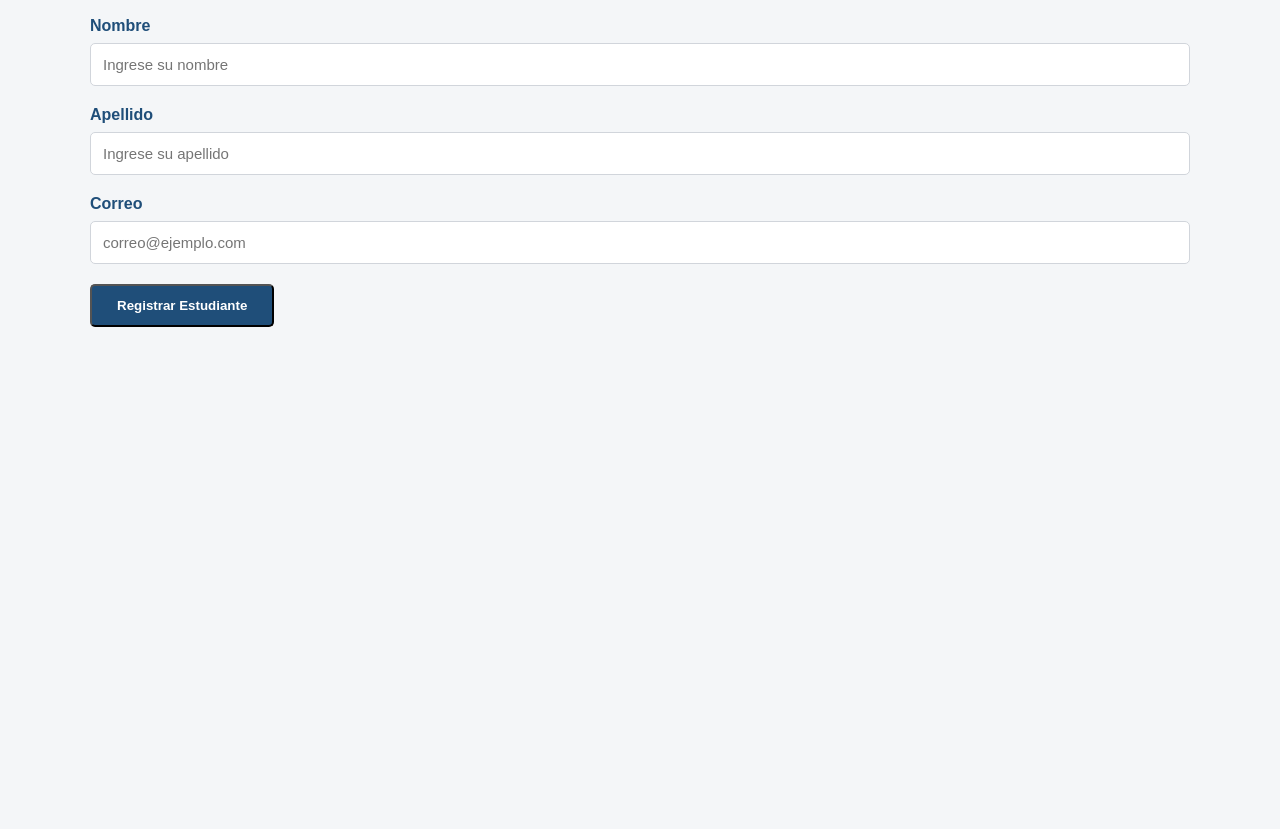
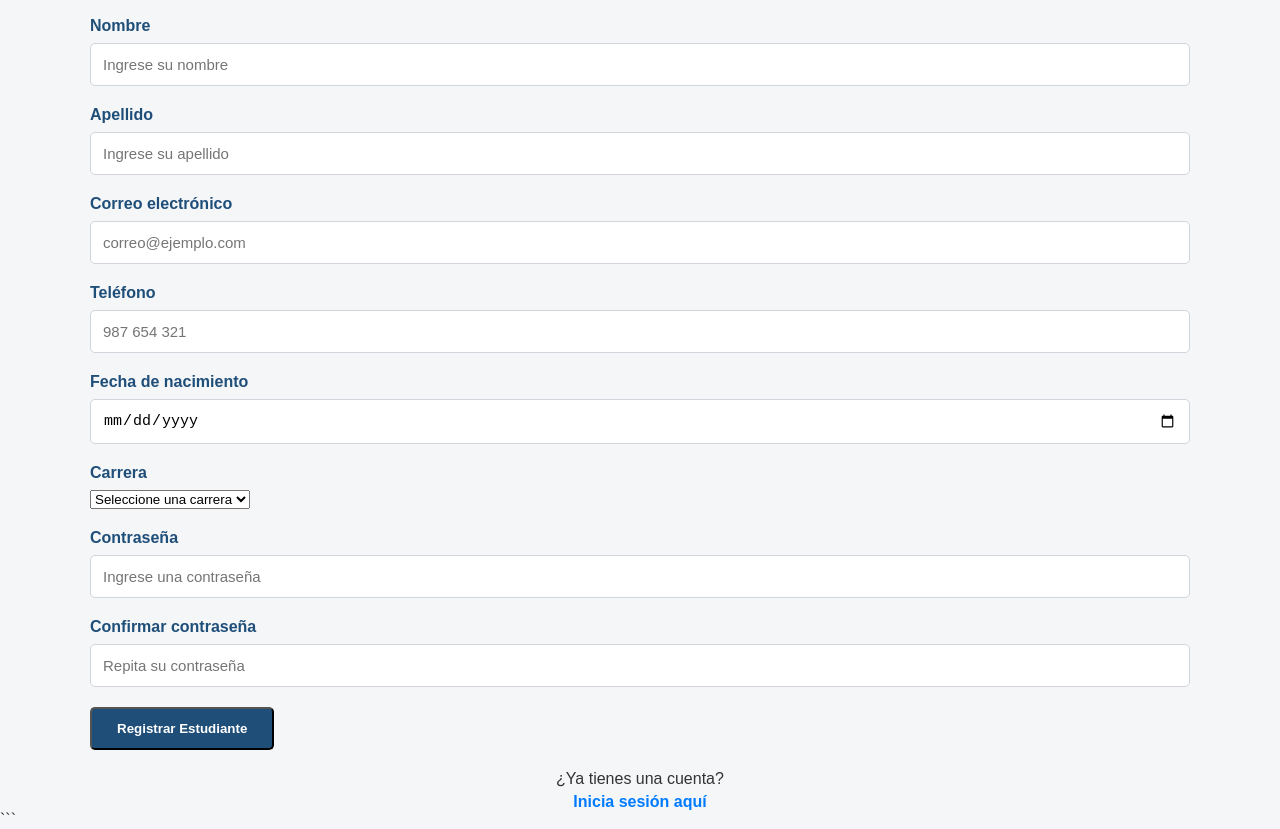
Before and after one commit to AxelCorreaViera/Tarea_herramientasDeDesarrollo, a plain HTML site: page formulario.html in a window 1280 px wide. Shown: the part 51-880 px from the top of the page. Before the commit the page ends 800 px from the top, so only its background shows below. Drawn offline with Linux system fonts and the light colour scheme.

Commit message:
feat: agregar login

````diff
--- a/formulario.html
+++ b/formulario.html
@@ -1,3 +1,4 @@
+
 <!DOCTYPE html>
 <html lang="es">
 <head>
@@ -17,22 +18,106 @@
 
         <div class="campo">
             <label for="nombre">Nombre</label>
-            <input type="text" id="nombre" placeholder="Ingrese su nombre">
+            <input
+                type="text"
+                id="nombre"
+                name="nombre"
+                placeholder="Ingrese su nombre"
+                autocomplete="given-name"
+                required>
         </div>
 
         <div class="campo">
             <label for="apellido">Apellido</label>
-            <input type="text" id="apellido" placeholder="Ingrese su apellido">
+            <input
+                type="text"
+                id="apellido"
+                name="apellido"
+                placeholder="Ingrese su apellido"
+                autocomplete="family-name"
+                required>
         </div>
 
         <div class="campo">
-            <label for="correo">Correo</label>
-            <input type="email" id="correo" placeholder="correo@ejemplo.com">
+            <label for="correo">Correo electrónico</label>
+            <input
+                type="email"
+                id="correo"
+                name="correo"
+                placeholder="correo@ejemplo.com"
+                autocomplete="email"
+                required>
         </div>
 
-        <button class="btn">
+        <div class="campo">
+            <label for="telefono">Teléfono</label>
+            <input
+                type="tel"
+                id="telefono"
+                name="telefono"
+                placeholder="987 654 321"
+                autocomplete="tel"
+                pattern="[0-9]{9}"
+                maxlength="9"
+                required>
+        </div>
+
+        <div class="campo">
+            <label for="fechaNacimiento">Fecha de nacimiento</label>
+            <input
+                type="date"
+                id="fechaNacimiento"
+                name="fechaNacimiento"
+                required>
+        </div>
+
+        <div class="campo">
+            <label for="carrera">Carrera</label>
+            <select id="carrera" name="carrera" required>
+                <option value="">Seleccione una carrera</option>
+                <option value="ingenieria-sistemas">Ingeniería de Sistemas</option>
+                <option value="ingenieria-industrial">Ingeniería Industrial</option>
+                <option value="administracion">Administración</option>
+                <option value="contabilidad">Contabilidad</option>
+                <option value="derecho">Derecho</option>
+            </select>
+        </div>
+
+        <div class="campo">
+            <label for="contrasena">Contraseña</label>
+            <input
+                type="password"
+                id="contrasena"
+                name="contrasena"
+                placeholder="Ingrese una contraseña"
+                autocomplete="new-password"
+                minlength="8"
+                required>
+        </div>
+
+        <div class="campo">
+            <label for="confirmarContrasena">Confirmar contraseña</label>
+            <input
+                type="password"
+                id="confirmarContrasena"
+                name="confirmarContrasena"
+                placeholder="Repita su contraseña"
+                autocomplete="new-password"
+                minlength="8"
+                required>
+        </div>
+
+        <button type="submit" class="btn">
             Registrar Estudiante
         </button>
+
+
+<div class="registro">
+    <p>¿Ya tienes una cuenta?</p>
+    <a href="login.html">Inicia sesión aquí</a>
+</div>
+
+
 
     </form>
 
@@ -40,3 +125,4 @@
 
 </body>
 </html>
+```
--- /dev/null
+++ b/login.html
@@ -0,0 +1,56 @@
+```html
+<!DOCTYPE html>
+<html lang="es">
+<head>
+    <meta charset="UTF-8">
+    <meta name="viewport" content="width=device-width, initial-scale=1.0">
+    <title>Iniciar Sesión</title>
+    <link rel="stylesheet" href="style.css">
+</head>
+
+<body>
+
+<div class="container">
+
+    <h2 class="pad">Iniciar Sesión</h2>
+
+    <form class="pad">
+
+        <div class="campo">
+            <label for="correo">Correo electrónico</label>
+            <input
+                type="email"
+                id="correo"
+                name="correo"
+                placeholder="correo@ejemplo.com"
+                autocomplete="email"
+                required>
+        </div>
+
+        <div class="campo">
+            <label for="contrasena">Contraseña</label>
+            <input
+                type="password"
+                id="contrasena"
+                name="contrasena"
+                placeholder="Ingrese su contraseña"
+                autocomplete="current-password"
+                required>
+        </div>
+
+        <button type="submit" class="btn">
+            Iniciar Sesión
+        </button>
+
+        <div class="registro">
+            <p>¿No tienes una cuenta?</p>
+            <a href="formulario.html">Regístrate aquí</a>
+        </div>
+
+    </form>
+
+</div>
+
+</body>
+</html>
+```
--- a/style.css
+++ b/style.css
@@ -197,3 +197,23 @@ body {
 .pad{
     padding: 20px 0px 0px 0px;
 }
+
+
+.registro {
+    text-align: center;
+    margin-top: 20px;
+}
+
+.registro p {
+    margin-bottom: 5px;
+}
+
+.registro a {
+    color: #007bff;
+    text-decoration: none;
+    font-weight: bold;
+}
+
+.registro a:hover {
+    text-decoration: underline;
+}
````
